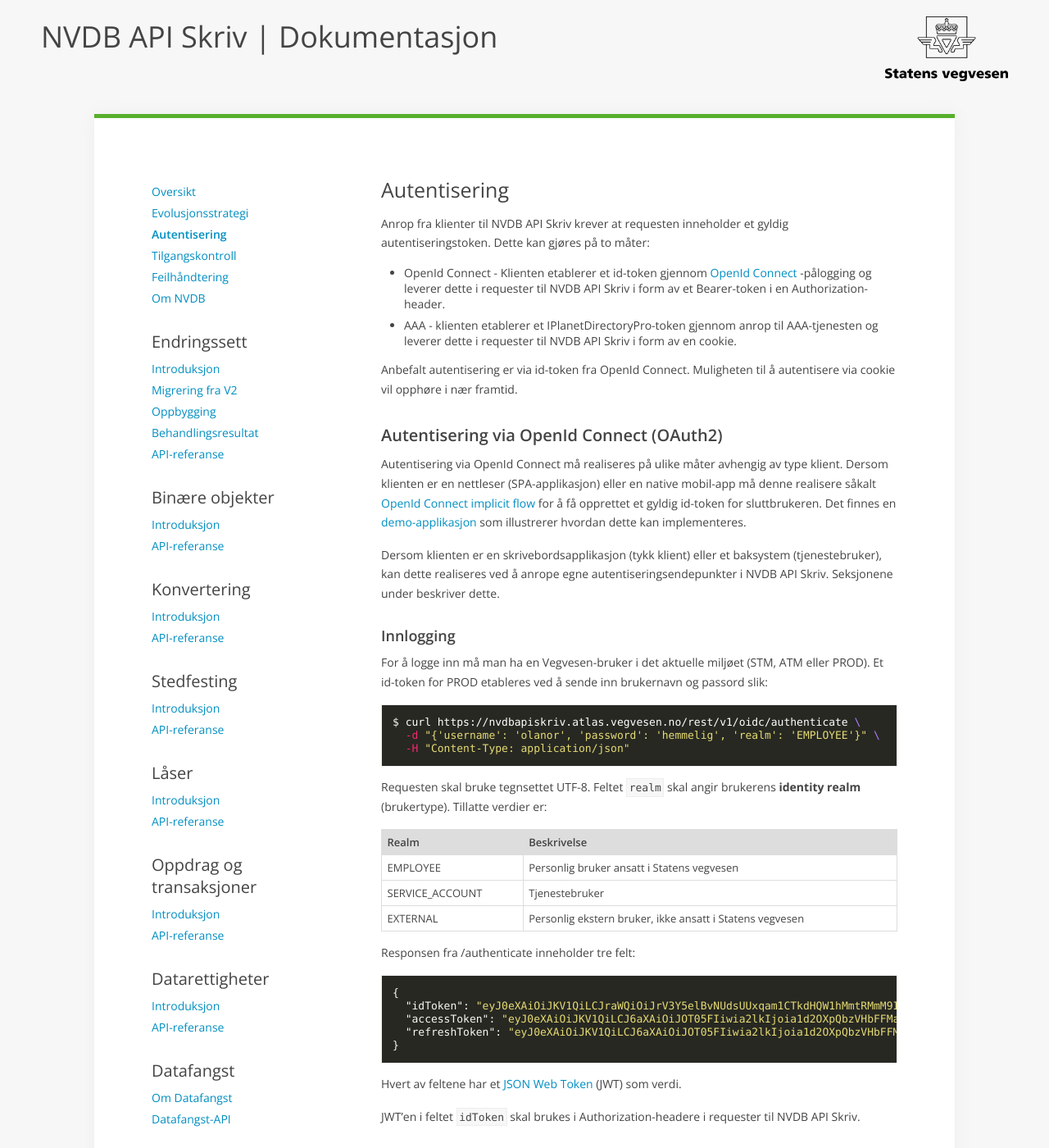
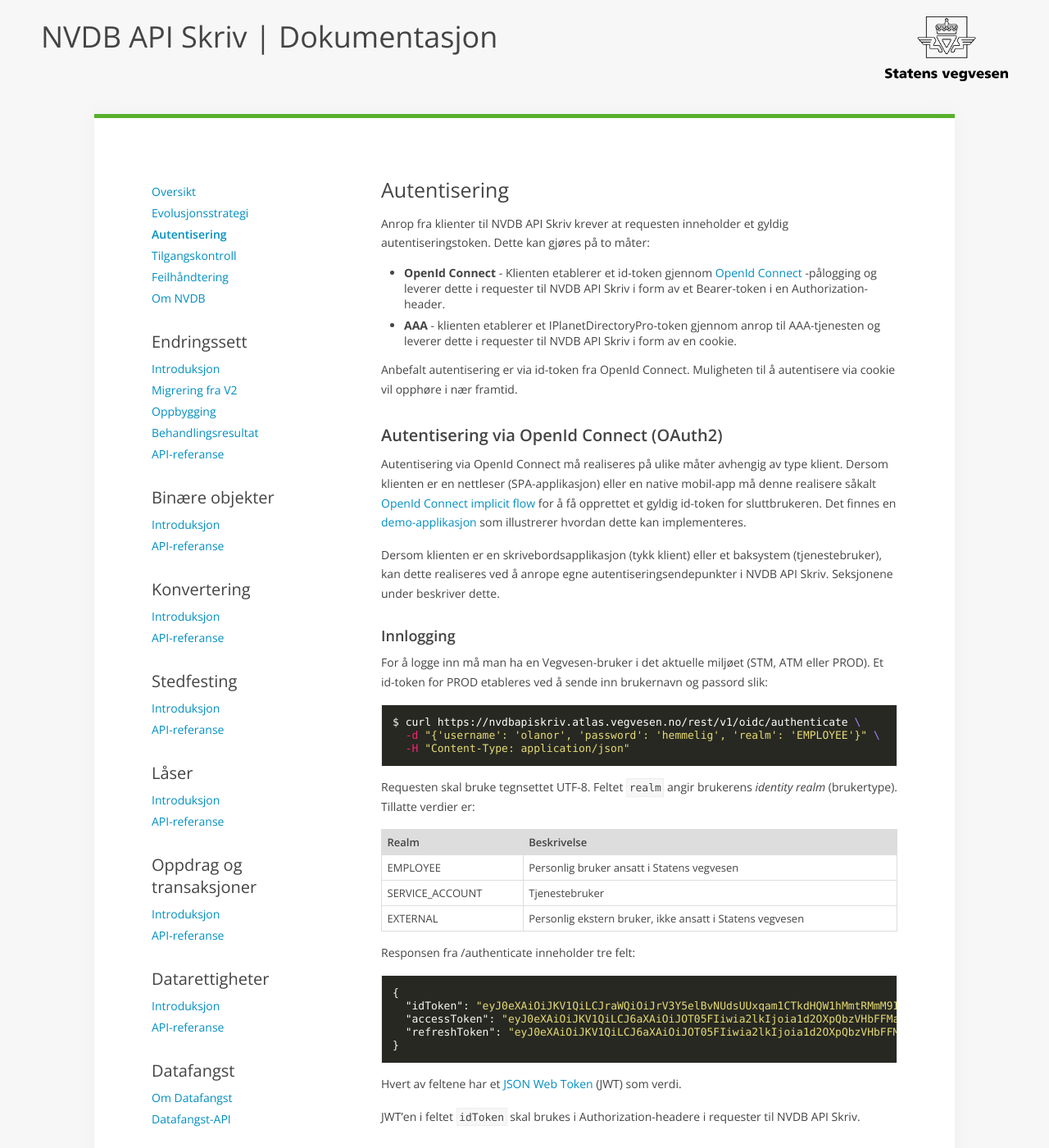
Before and after one commit to nvdb-vegdata/apiskrivdokumentasjon, a Jekyll site: the page built from autentisering.md, in a window 1280 px wide and 1400 px high. Shown: the whole window at 82% size. Built offline with Jekyll 4.4.1, drawn with Linux system fonts in a browser that asks for light colours; our own code applies the rules of GitHub Pages for plain Markdown files.

````diff
--- a/autentisering.md
+++ b/autentisering.md
@@ -8,9 +8,9 @@ permalink: /autentisering
 
 Anrop fra klienter til NVDB API Skriv krever at requesten inneholder et gyldig autentiseringstoken. Dette kan gjøres på to måter:
 
-* OpenId Connect - Klienten etablerer et id-token gjennom [OpenId Connect](https://en.wikipedia.org/wiki/OpenID_Connect) -pålogging og leverer dette i requester
+* **OpenId Connect** - Klienten etablerer et id-token gjennom [OpenId Connect](https://en.wikipedia.org/wiki/OpenID_Connect) -pålogging og leverer dette i requester
 til NVDB API Skriv i form av et Bearer-token i en Authorization-header.
-* AAA - klienten etablerer et IPlanetDirectoryPro-token gjennom anrop til AAA-tjenesten og leverer dette i requester til NVDB API Skriv i form av en cookie.
+* **AAA** - klienten etablerer et IPlanetDirectoryPro-token gjennom anrop til AAA-tjenesten og leverer dette i requester til NVDB API Skriv i form av en cookie.
 
 Anbefalt autentisering er via id-token fra OpenId Connect. Muligheten til å autentisere via cookie vil opphøre i nær framtid.
 
@@ -34,7 +34,7 @@ $ curl https://nvdbapiskriv.atlas.vegvesen.no/rest/v1/oidc/authenticate \
   -H "Content-Type: application/json"
 ```
 
-Requesten skal bruke tegnsettet UTF-8. Feltet ```realm``` skal angir brukerens **identity realm** (brukertype). Tillatte verdier er:
+Requesten skal bruke tegnsettet UTF-8. Feltet ```realm``` angir brukerens *identity realm* (brukertype). Tillatte verdier er:
 
 Realm|Beskrivelse
 -|-
````
Also changed, not shown: feilhaandtering.md (+1 -0 lines).
